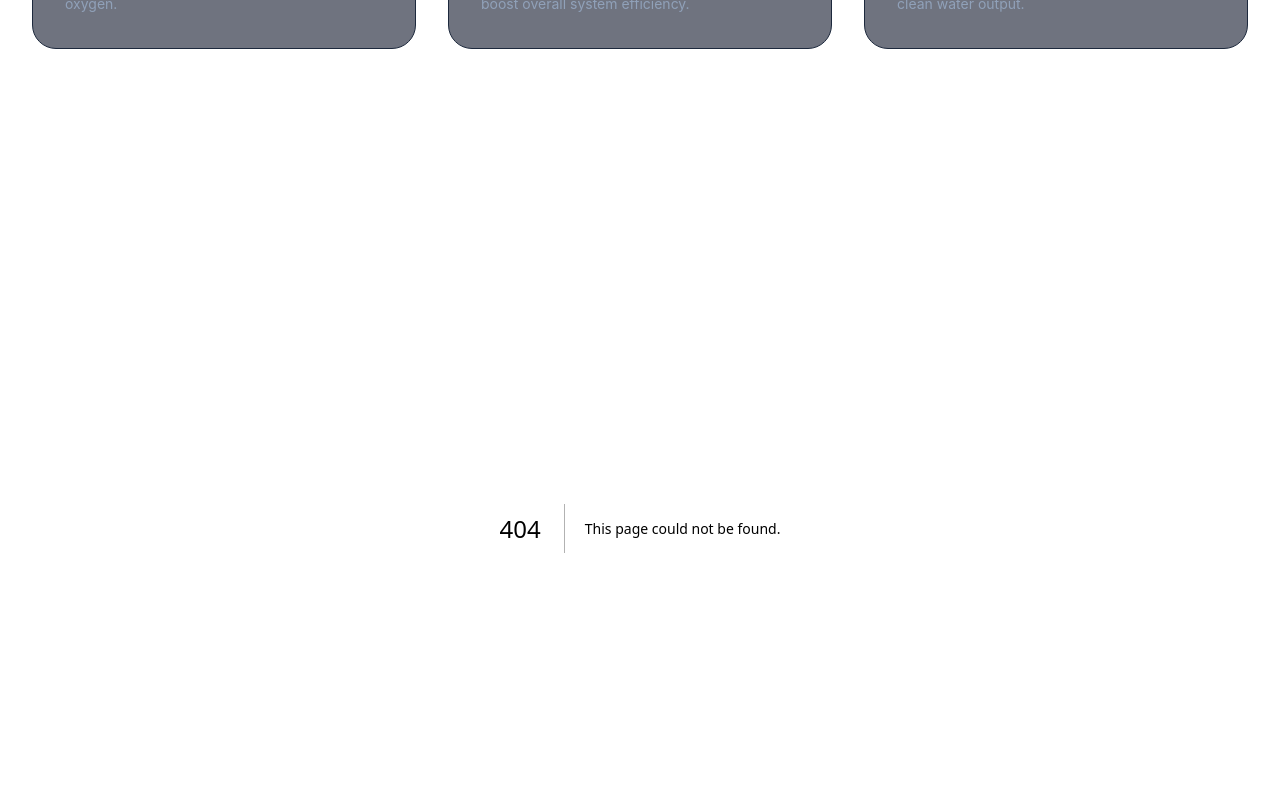
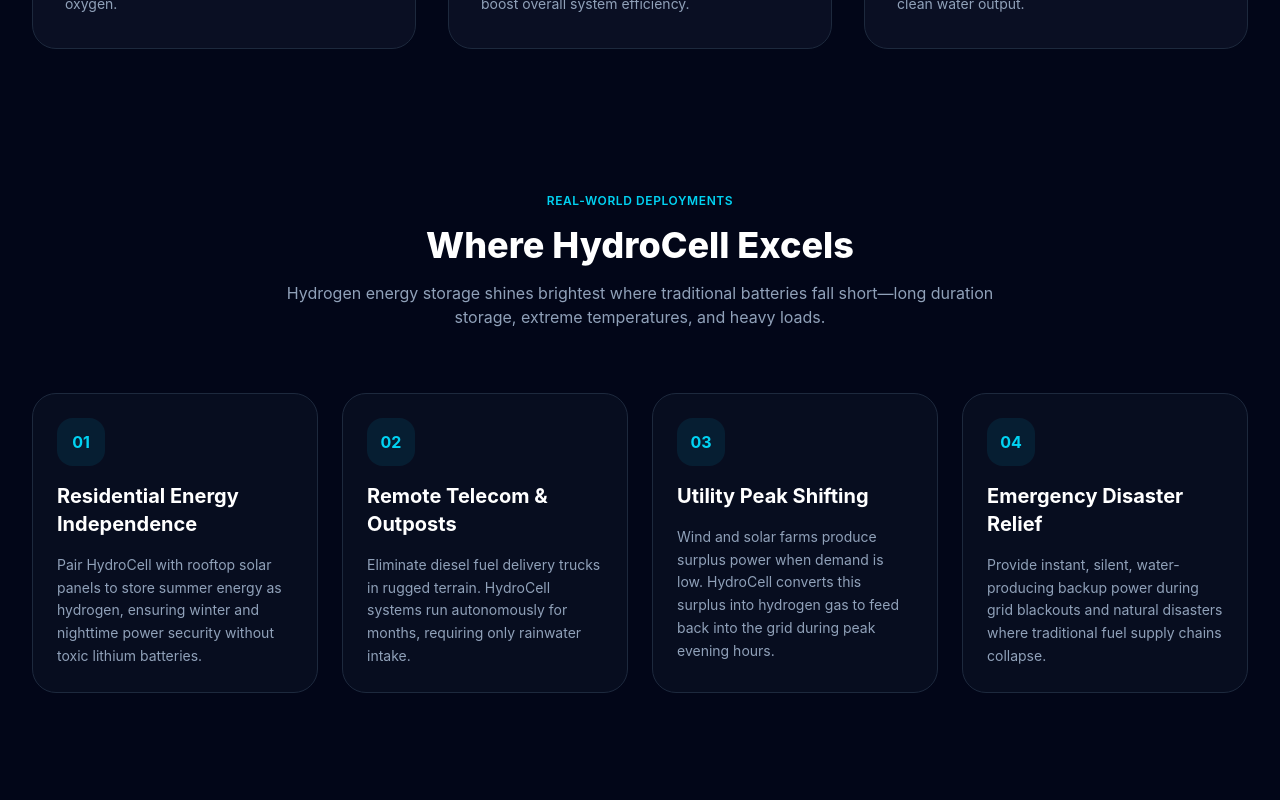
Before and after one commit to sstewart78/hydrocell-energy, a Next.js app: page /applications in a window 1280 px wide. Before the commit this address had no page. Shown: the part 1460-2260 px from the top of the page. Built offline with nearby package versions, Linux system fonts and the light colour scheme.

Commit message:
Route to Applications

```diff
--- /dev/null
+++ b/app/applications/page.tsx
@@ -0,0 +1,5 @@
+import Applications from "@/app/ui/applications"
+
+export default function Page() {
+  return <Applications />
+}
```
